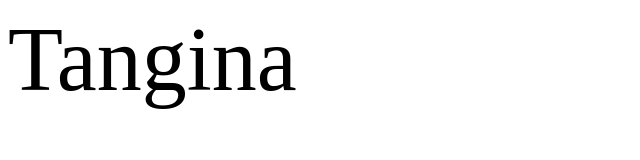
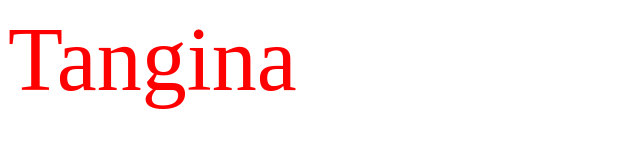
Before and after one commit to Nod0000/sample, a plain HTML site: page index.html in a window 1280 px wide. Shown: the whole page, without its empty margins (0-640 px from the left). Drawn offline with Linux system fonts and the light colour scheme.

Commit message:
[mod] color
Style  color red

```diff
--- a/index.html
+++ b/index.html
@@ -6,6 +6,6 @@
     <title>Document</title>
 </head>
 <body>
-    <div style="font-size: 90px;">Tangina</div>
+    <div style="font-size: 90px; color: red;">Tangina</div>
 </body>
 </html>
```
